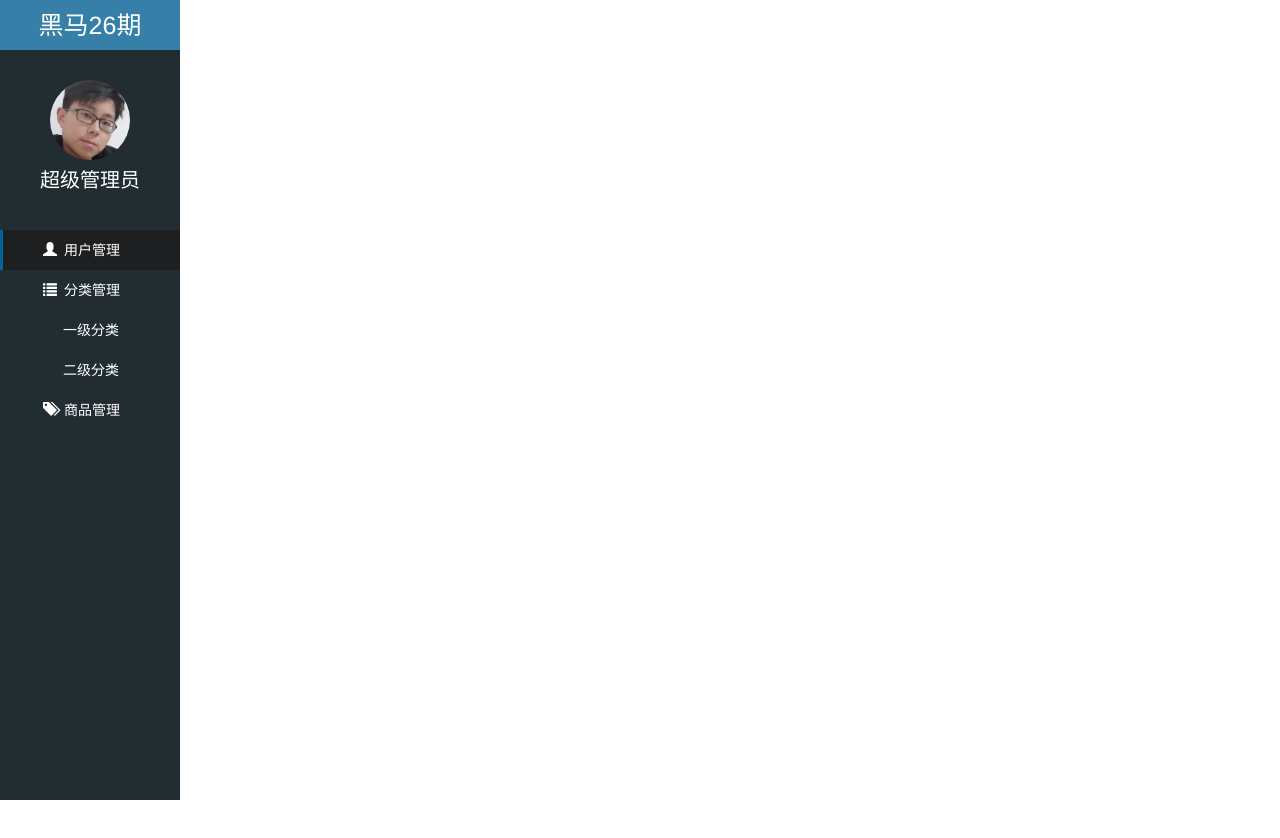
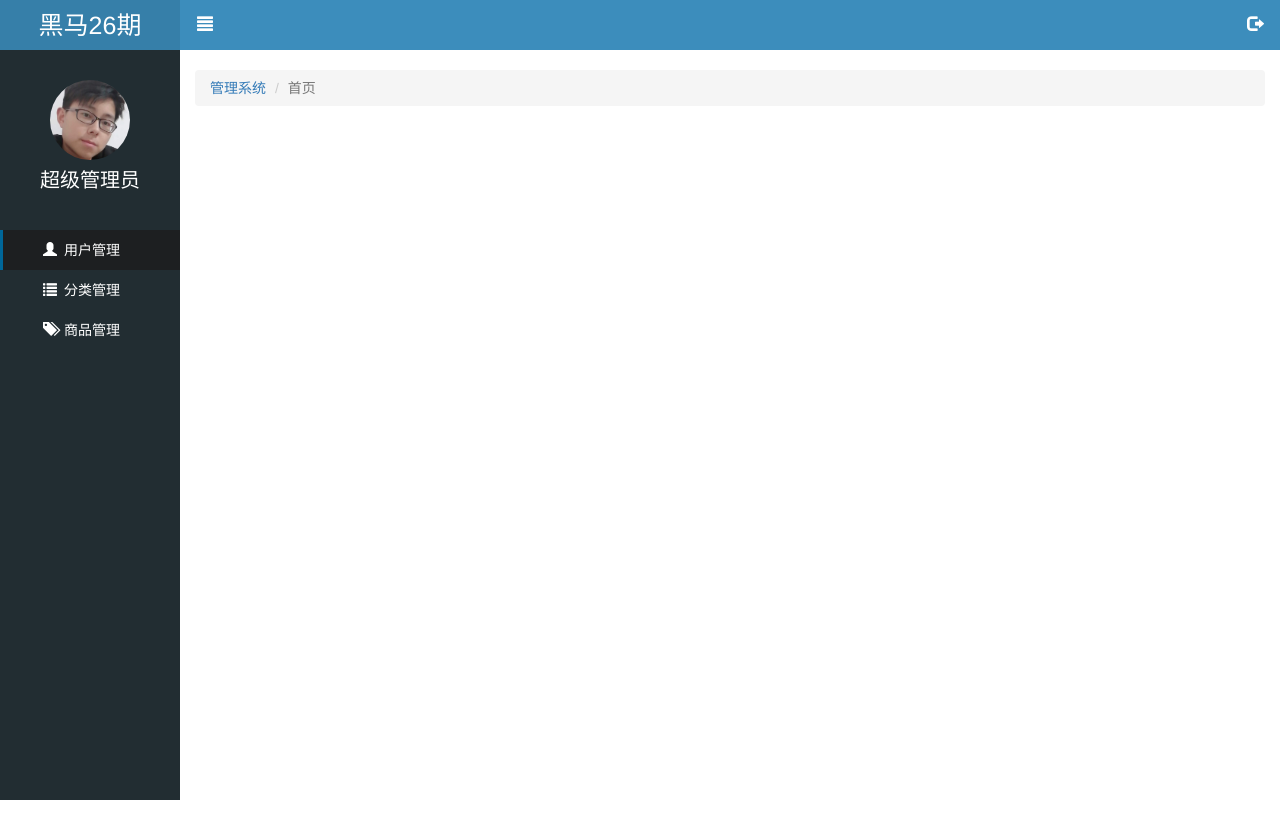
Before and after one commit to Snch/letao, a website: page public/back/index.html in a window 1280 px wide. Before the commit the page ends 800 px from the top, so only its background shows below. Drawn offline with Linux system fonts and the light colour scheme.

Commit message:
首页基本公共样式完成

```diff
--- a/public/back/css/common.css
+++ b/public/back/css/common.css
@@ -29,7 +29,7 @@ a:active {
   width: 180px;
   height: 100%;
   background-color: #222d32;
-  position: relative;
+  position: fixed;
   z-index: 999;
 }
 .lt_aside .brand {
@@ -78,3 +78,30 @@ a:active {
   background-color: #1d1f21;
   border-left: 3px solid #069;
 }
+
+/* 主体部分 */
+.lt_main {
+  padding-top: 50px;
+  padding-left: 180px;
+  height: 1000px;
+}
+.lt_topbar {
+  position: fixed;
+  top: 0;
+  right: 0;
+  width: 100%;
+  height: 50px;
+  background-color: #3c8dbc;
+  padding-left: 180px;
+}
+.lt_topbar a {
+  width: 50px;
+  height: 50px;
+  line-height: 50px;
+  color: #fff;
+  text-align: center;
+  font-size: 16px;
+}
+.lt_main .breadcrumb {
+  margin-top: 20px;
+}
--- a/public/back/index.html
+++ b/public/back/index.html
@@ -12,6 +12,7 @@
   <title>Document</title>
 </head>
 <body>
+  <!-- 左侧侧边栏 -->
   <div class="lt_aside">
     <div class="brand"><a href="#"> 黑马26期 </a></div>
     <div class="user">
@@ -31,7 +32,7 @@
             <i class="glyphicon glyphicon-list"></i>
             <span>分类管理</span>
           </a>
-          <div class="child" >
+          <div class="child" style="display: none" >
             <a href="first.html">一级分类</a>
             <a href="second.html">二级分类</a>
           </div>
@@ -46,6 +47,28 @@
     </div>
   </div>
 
+  <!-- 右侧 -->
+  <div class="lt_main">
+    <!-- 头部区域 -->
+    <div class="lt_topbar">
+      <a href="javascript:;" class="pull-left">
+        <i class="glyphicon glyphicon-align-justify"></i>
+      </a>
+      <a href="javascript:;" class="pull-right">
+        <i class="glyphicon glyphicon-log-out"></i>
+      </a>
+    </div>
+    <!-- 底部区域 -->
+    <div class="container-fluid">
+      <ol class="breadcrumb">
+        <li><a href="index.html">管理系统</a></li>
+        <li class="active">首页</li>
+      </ol>
+    </div>
+  </div>
+
+
+
 
   <script src="./lib/jquery/jquery.js"></script>
   <script src="./lib/bootstrap/js/bootstrap.js"></script>
```
